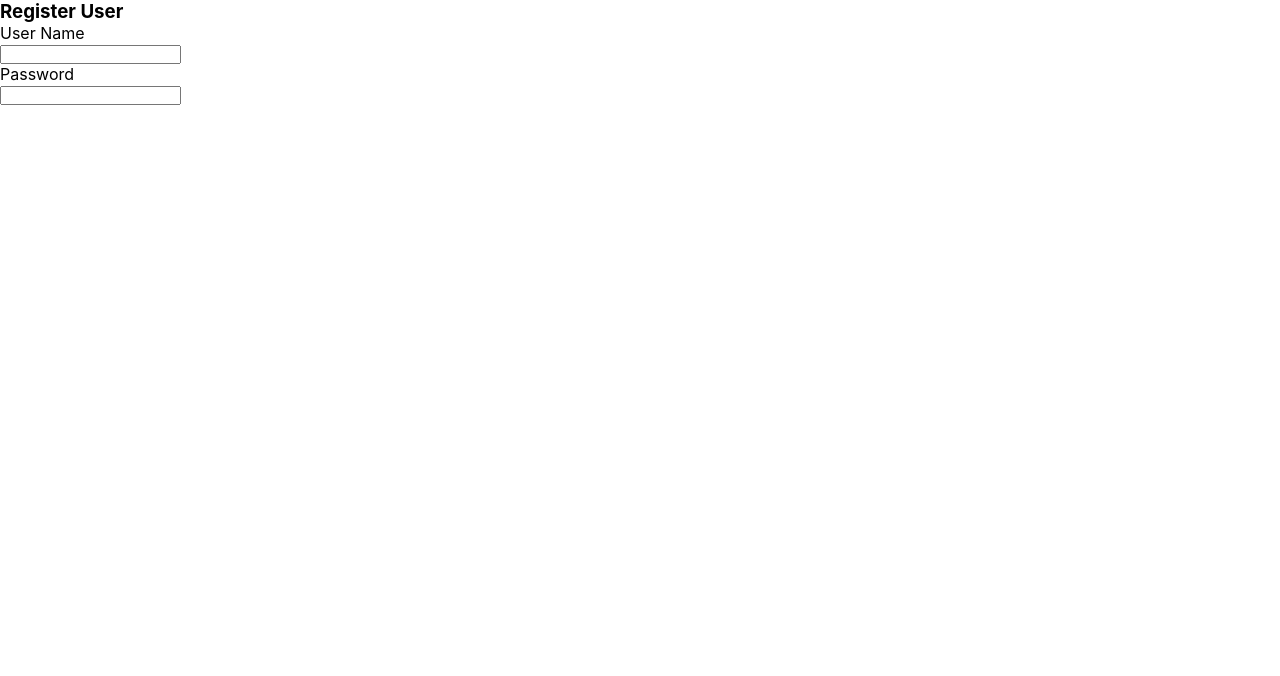
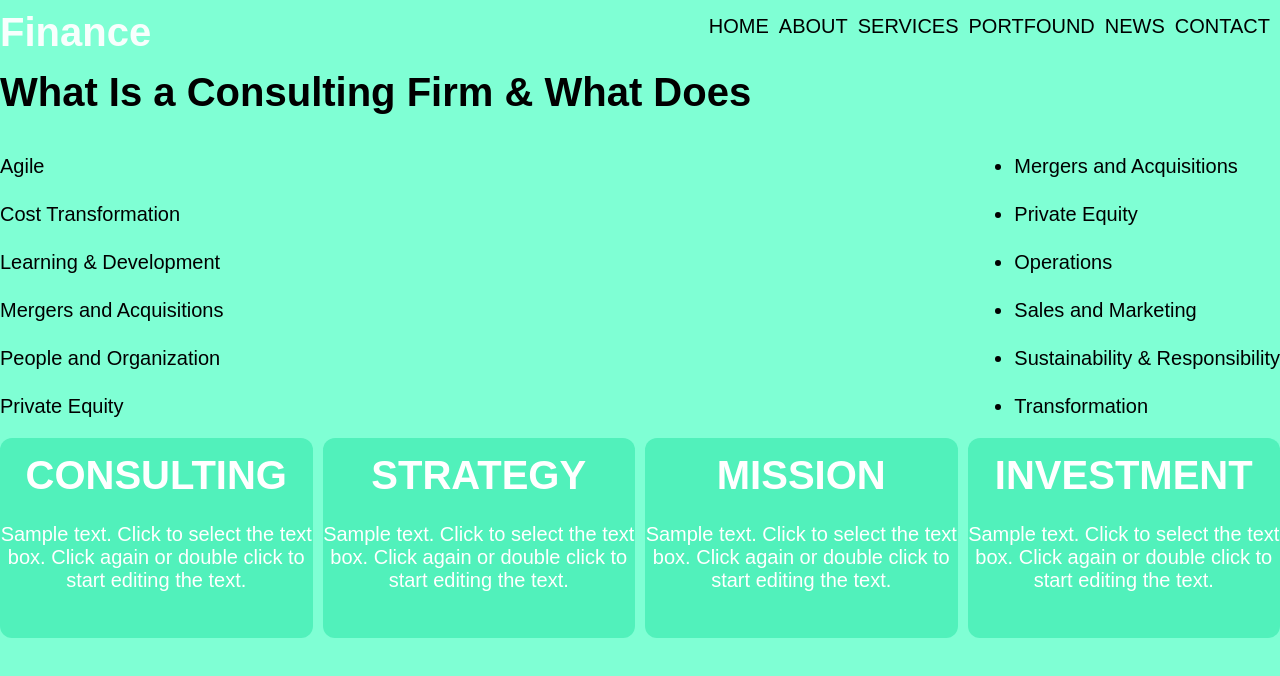
Before and after one commit to anshita-yadav/htdocs1, a React (Create React App) app in the folder reactapp/: page / in a window 1280 px wide. Shown: the top 676 px of the page. Built offline with nearby package versions, Linux system fonts and the light colour scheme.

Commit message:
Financepage

```diff
--- a/reactapp/src/App.js
+++ b/reactapp/src/App.js
@@ -13,6 +13,7 @@ import { Travelpage } from "./components/Travelpage";
 import { Eventbinding } from "./components/Databinding/Eventbinding";
 import { Logistics } from "./components/Logistics";
 import {Events} from "./components/Databinding/Events";
+import {Financepage} from "./components/Financepage";
 
 
 const App = ()=>{
@@ -20,7 +21,7 @@ const App = ()=>{
 
   return(
     <>
-    <Events/>
+    <Financepage/>
 
     </>
   )
--- a/reactapp/src/components/Databinding/Events.jsx
+++ b/reactapp/src/components/Databinding/Events.jsx
@@ -1,3 +1,4 @@
+
 import { useState } from "react";
 
 const  Events=() =>{
--- /dev/null
+++ b/reactapp/src/components/Financepage.css
@@ -0,0 +1,39 @@
+* {
+  padding: 0;
+  margin: 0;
+}
+
+.f-bg {
+  background-color: aquamarine;
+  height: 100vh;
+  font-family: Arial, Helvetica, sans-serif;
+  font-size: 20px;
+}
+
+.f-flex {
+  display: flex;
+  justify-content: space-between;
+}
+.f-box {
+  background-color: rgba(65, 236, 179, 0.733);
+  color: white;
+  text-align: center;
+  height: 200px;
+  width: 25%;
+  border-radius: 12px;
+}
+.f-margin {
+  padding-top: 15px;
+  margin-bottom: 10px;
+}
+
+.f-space {
+  margin-right: 10px;
+}
+
+.f-col {
+  color: rgba(255, 255, 255, 0.945);
+  font-size: 40px;
+  font-weight: bold;
+  padding-top: 10px;
+}
--- /dev/null
+++ b/reactapp/src/components/Financepage.jsx
@@ -0,0 +1,80 @@
+import React from "react";
+
+import "./Financepage.css";
+
+const Financepage = () => {
+  return (
+    <>
+      <div className="f-bg">
+        <div className="f-flex ">
+          <div className="f-col">
+            <label>Finance</label>
+          </div>
+          <div className="f-margin">
+            <label className="f-space">HOME</label>
+            <label className="f-space">ABOUT</label>
+            <label className="f-space">SERVICES</label>
+            <label className="f-space">PORTFOUND</label>
+            <label className="f-space">NEWS</label>
+            <label className="f-space">CONTACT</label>
+          </div>
+        </div>
+        <main>
+          <div className="f-margin ">
+            <h1>What Is a Consulting Firm & What Does</h1>
+          </div>
+          <div className="f-flex f-margin">
+            <ul className="f-space">
+              <li className="f-margin">Agile</li>
+              <li className="f-margin">Cost Transformation</li>
+              <li className="f-margin">Learning & Development</li>
+              <li className="f-margin">Mergers and Acquisitions</li>
+              <li className="f-margin">People and Organization</li>
+              <li className="f-margin">Private Equity</li>
+            </ul>
+            <ul>
+              <li className="f-margin">Mergers and Acquisitions</li>
+              <li className="f-margin">Private Equity</li>
+              <li className="f-margin">Operations</li>
+              <li className="f-margin">Sales and Marketing</li>
+              <li className="f-margin">Sustainability & Responsibility</li>
+              <li className="f-margin">Transformation</li>
+            </ul>
+          </div>
+        </main>
+        <div className="f-flex">
+          <div className="f-box f-space">
+            <h1 className="f-margin">CONSULTING</h1>
+            <p className="f-margin">
+              Sample text. Click to select the text box. Click again or double
+              click to start editing the text.
+            </p>
+          </div>
+          <div className="f-box f-space">
+            <h1 className="f-margin">STRATEGY</h1>
+            <p className="f-margin">
+              Sample text. Click to select the text box. Click again or double
+              click to start editing the text.
+            </p>
+          </div>
+          <div className="f-box f-space">
+            <h1 className="f-margin">MISSION</h1>
+            <p className="f-margin">
+              Sample text. Click to select the text box. Click again or double
+              click to start editing the text.
+            </p>
+          </div>
+          <div className="f-box">
+            <h1 className="f-margin">INVESTMENT</h1>
+            <p className="f-margin">
+              Sample text. Click to select the text box. Click again or double
+              click to start editing the text.
+            </p>
+          </div>
+        </div>
+      </div>
+    </>
+  );
+};
+
+export { Financepage };
```
